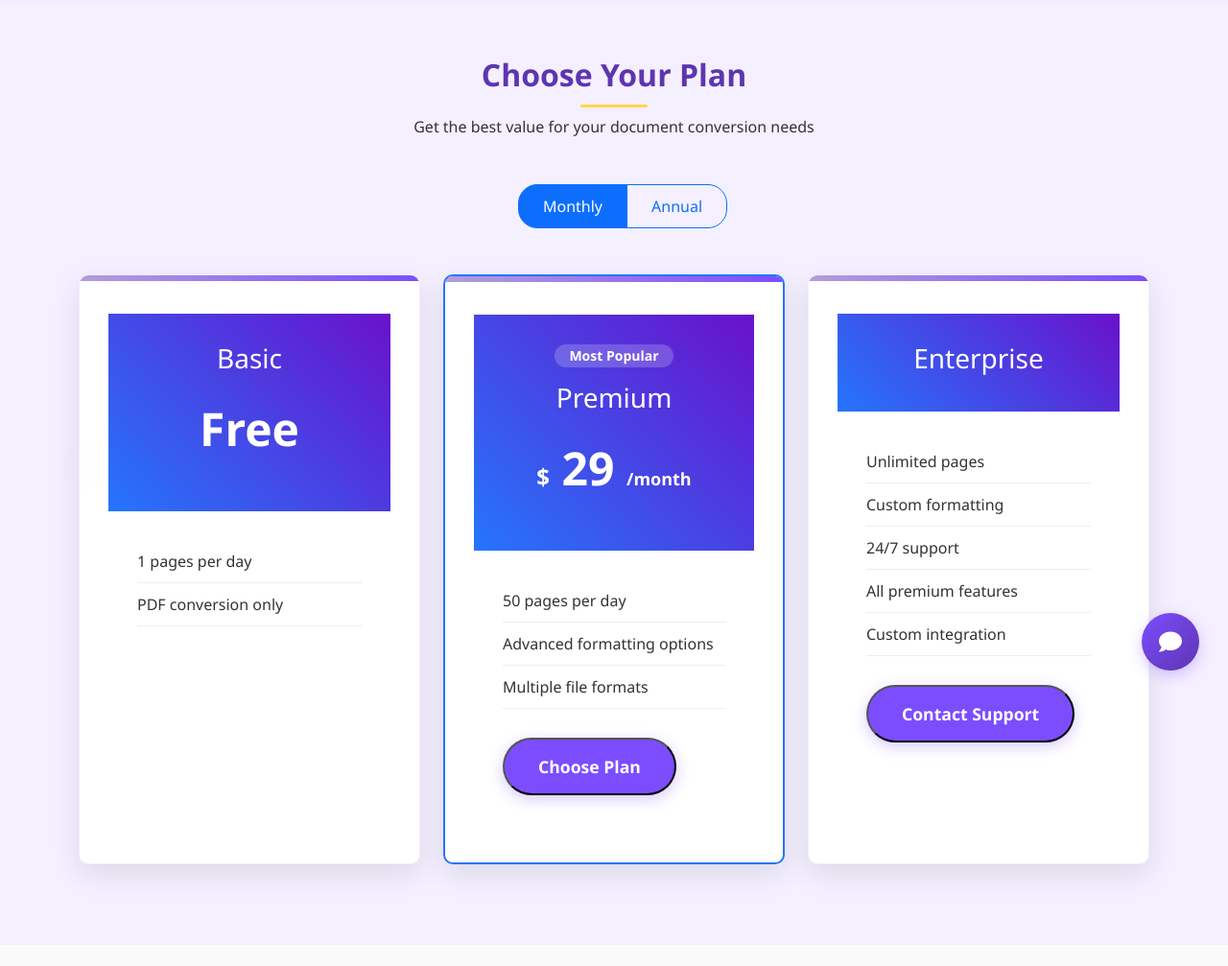
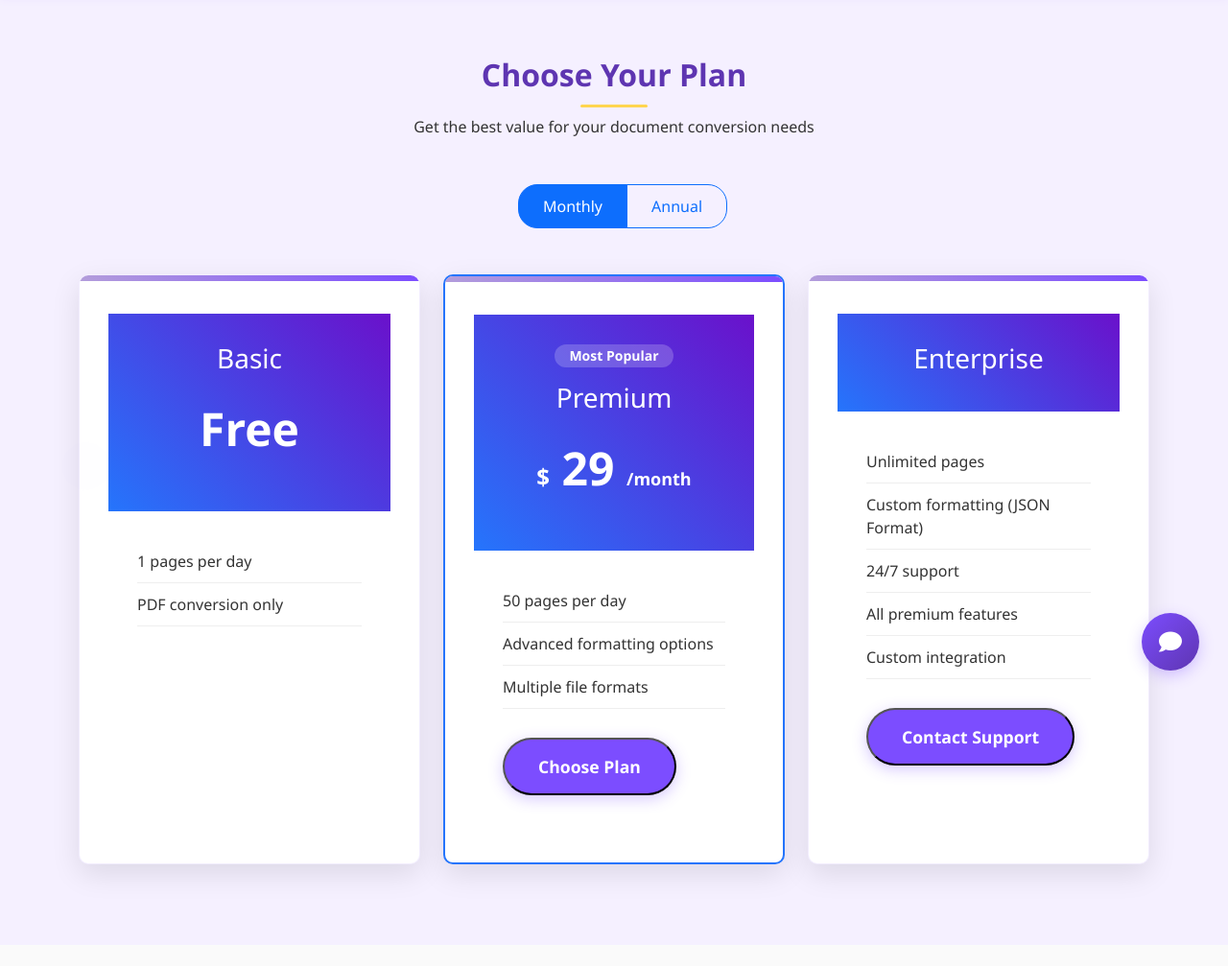
Before and after one commit to Zeecoworld/fimiff, a Flask app: page /pricing in a window 1280 px wide. Shown: the part 71-1078 px from the top of the page at 96% size. Run offline with Flask 3, Linux system fonts and the light colour scheme; parts of the project's set-up code (start-up, migrations or seed data) failed here and were passed over; some libraries are stand-ins or nearby versions.

Commit message:
Update pricing.html

```diff
--- a/templates/pricing.html
+++ b/templates/pricing.html
@@ -69,7 +69,7 @@
                     <div class="card-body">
                         <ul class="features-list">
                             <li>Unlimited pages</li>
-                            <li>Custom formatting</li>
+                            <li>Custom formatting (JSON Format)</li>
                             <li>24/7 support</li>
                             <li>All premium features</li>
                             <li>Custom integration</li>
```
